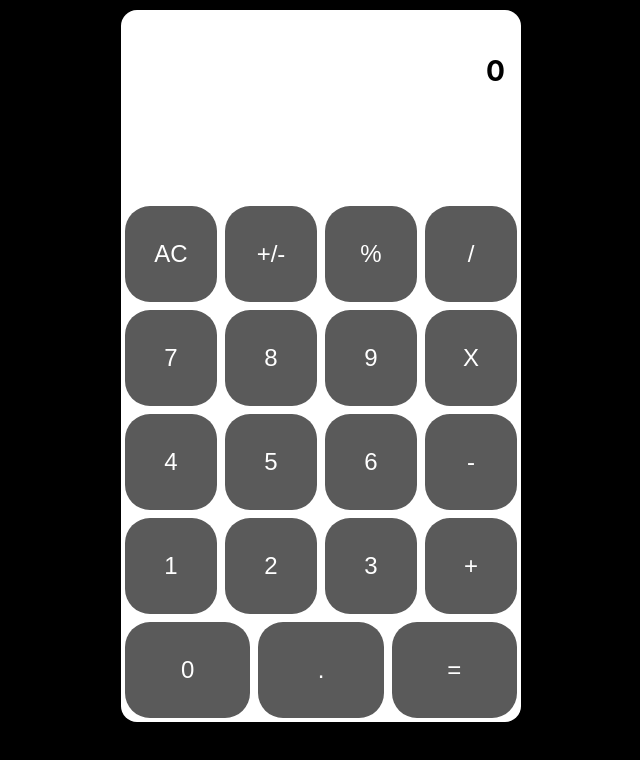
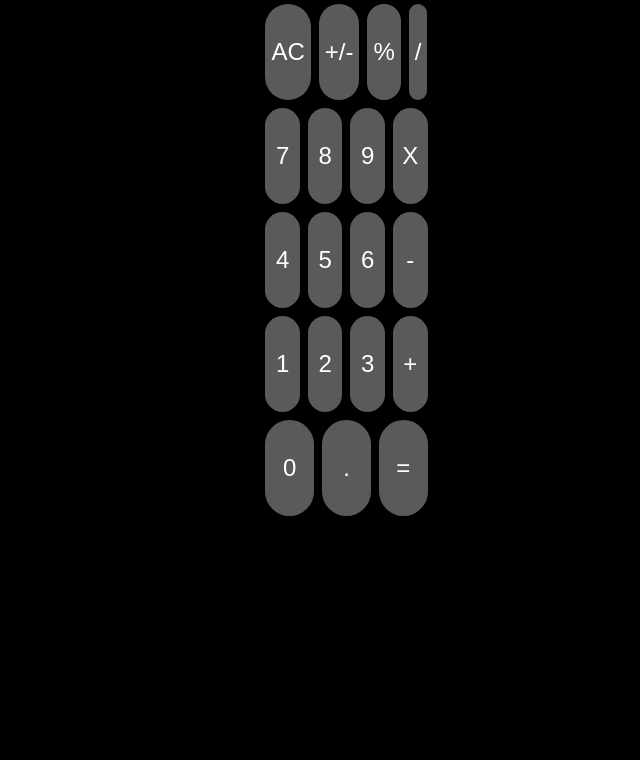
Before and after one commit to nganifaith/React_Calculator, a React (Create React App) app: page / in a window 1280 px wide. Shown: the top 760 px of the page, without its empty margins (319-959 px from the left). Built offline with nearby package versions, Linux system fonts and the light colour scheme.

Commit message:
Add class to App.js

```diff
--- a/src/components/App.css
+++ b/src/components/App.css
@@ -1,5 +1,12 @@
 body {
   background-color: #000;
+}
+
+.App {
+  display: flex;
+  align-items: center;
+  justify-content: center;
+  text-align: center;
 }
 
 .row {
--- a/src/components/App.js
+++ b/src/components/App.js
@@ -4,10 +4,10 @@ import Display from './Display';
 
 function App() {
   return (
-    <>
+    <div className="App">
       <Display />
       <ButtonPanel />
-    </>
+    </div>
   );
 }
 
--- a/src/index.css
+++ b/src/index.css
@@ -5,14 +5,12 @@ body {
     sans-serif;
   -webkit-font-smoothing: antialiased;
   -moz-osx-font-smoothing: grayscale;
+
+
+}
+
+#root {
   display: flex;
   align-items: center;
   justify-content: center;
 }
-
-#root {
-  background-color: #fff;
-  width: 400px;
-  border-radius: 16px;
-  margin-top: 10px;
-}
```
